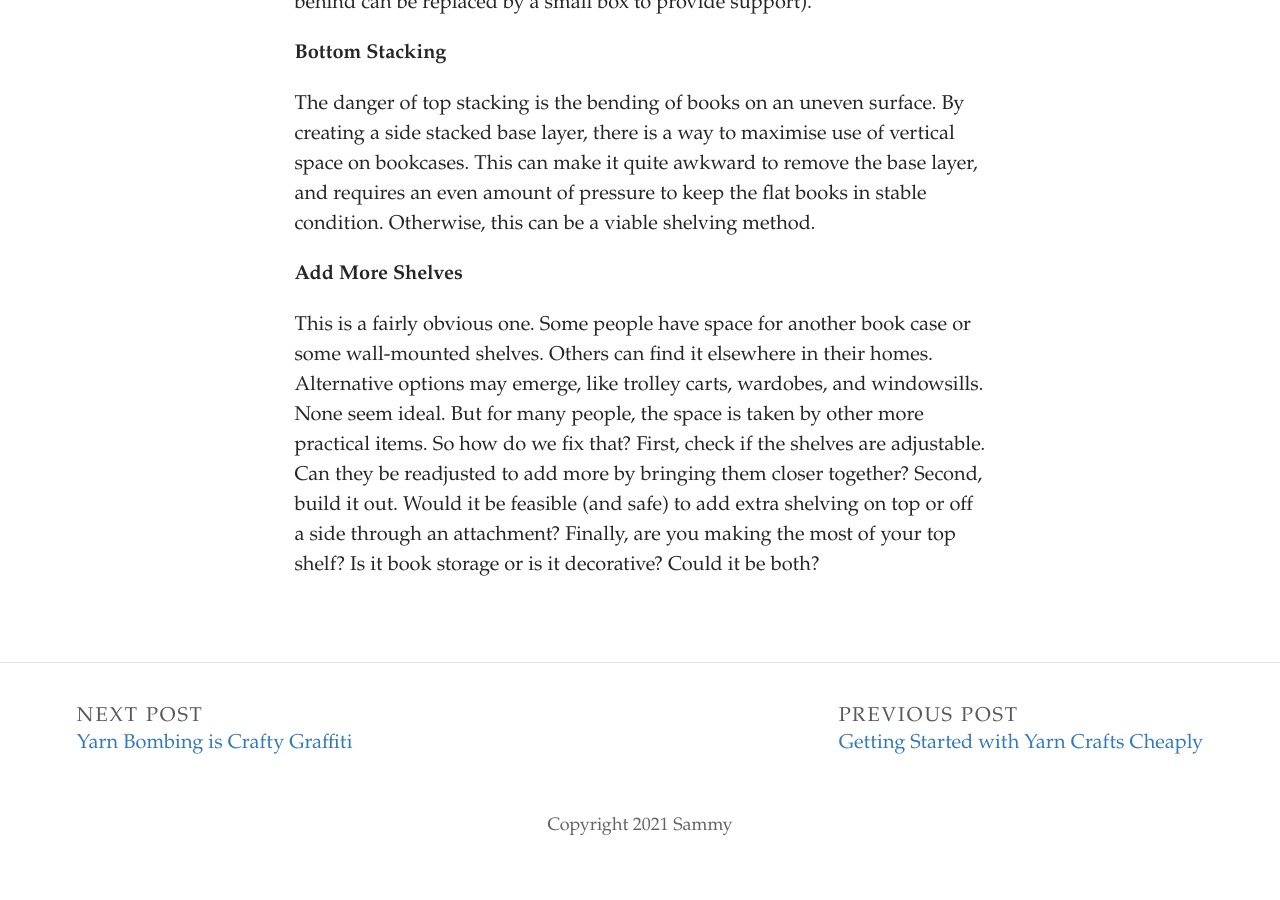
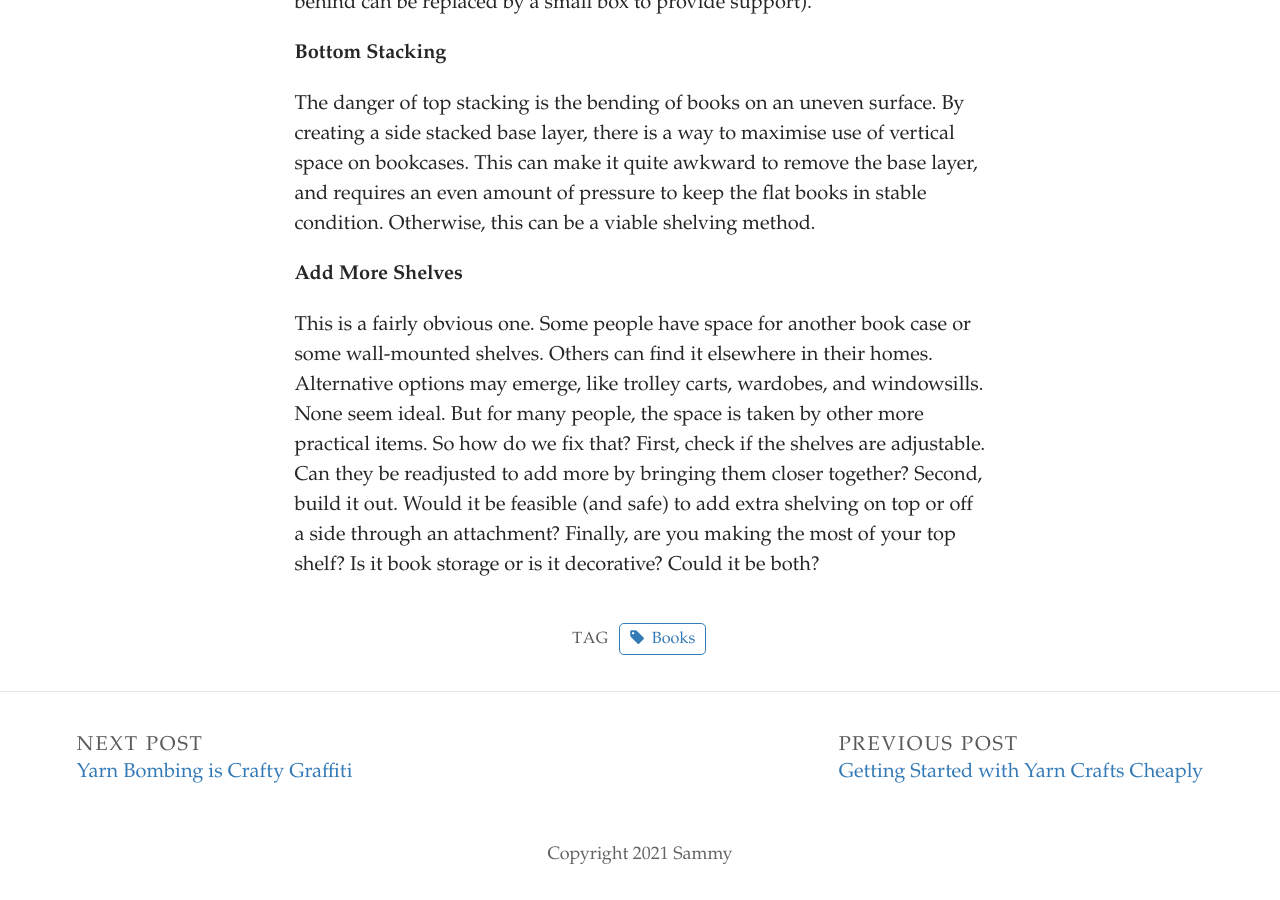
Before and after one commit to SammySpinsAYarn/Blog, a Jekyll site: the page built from _posts/2023-08-21-where-do-we-go-from-here.md, in a window 1280 px wide and 900 px high, scrolled down 1058 px. Built offline with Jekyll 4.4.1, drawn with Linux system fonts in a browser that asks for light colours; some web fonts are replaced; before the commit the page ends 1929 px from its top, so only the background shows below that.

Commit message:
Update Post “2023-08-21-where-do-we-go-from-here”

```diff
--- a/_posts/2023-08-21-where-do-we-go-from-here.md
+++ b/_posts/2023-08-21-where-do-we-go-from-here.md
@@ -4,6 +4,8 @@ title: Fitting More Books On Shelves
 date: 2023-08-04T14:00:40.515Z
 title_color: "#ffffff"
 comments: false
+tags:
+  - Books
 ---
 Unfortunately, books need space. It isn't possible to fit endless tomes on a bookcase, and leaving random stacks everywhere because of overflow is inviting danger. So, if you have limited shelf space, here are a few ways to make the most of your bookcase.
 
```
